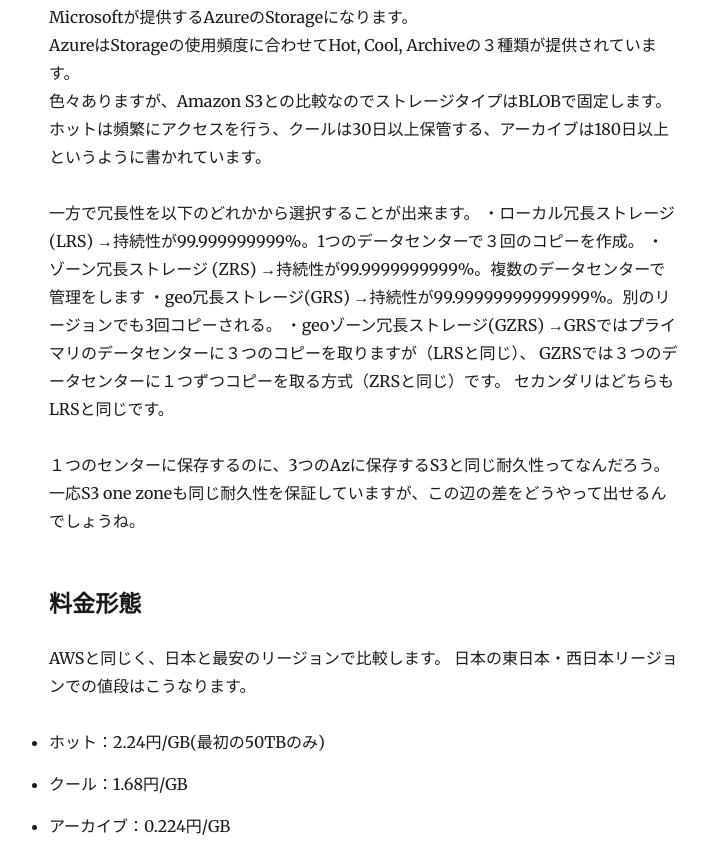
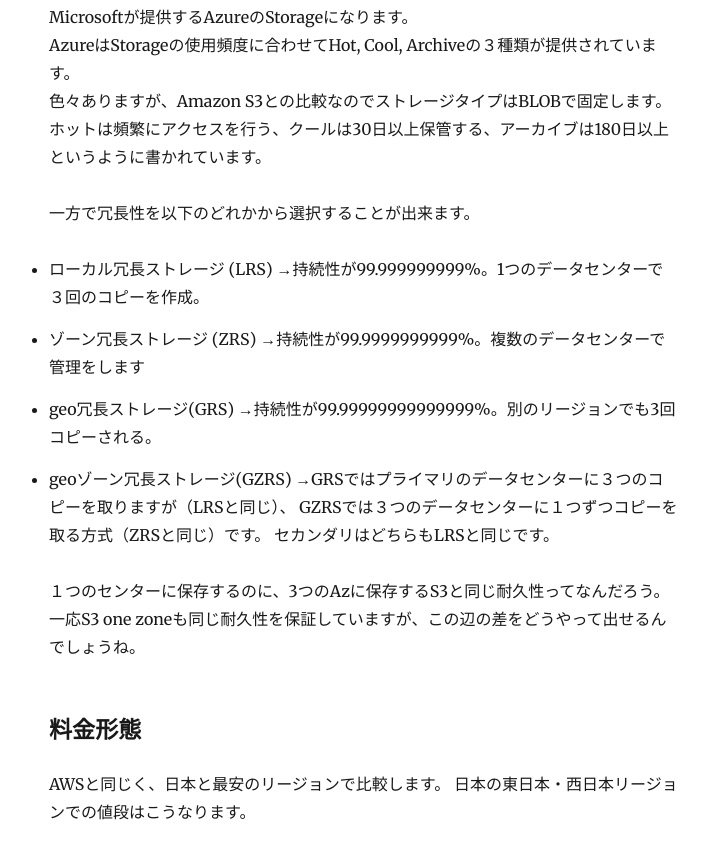
Before and after one commit to motsuhiro131/my-blog, a Gatsby site: page /20200820AzureStorageArchiveBackup/ in a window 1280 px wide. Shown: the part 763-1614 px from the top of the page, without its empty margins (276-984 px from the left). Built offline with nearby package versions, Linux system fonts and the light colour scheme; Gatsby itself is replaced by a stand-in of ours; some packages are replaced by stand-ins of ours.

Commit message:
20200820

```diff
--- a/content/blog/20200820AzureStorageArchiveBackup/index.md
+++ b/content/blog/20200820AzureStorageArchiveBackup/index.md
@@ -14,13 +14,13 @@
 ホットは頻繁にアクセスを行う、クールは30日以上保管する、アーカイブは180日以上というように書かれています。
 
 一方で冗長性を以下のどれかから選択することが出来ます。
-・ローカル冗長ストレージ (LRS)
+ - ローカル冗長ストレージ (LRS)
 →持続性が99.999999999%。1つのデータセンターで３回のコピーを作成。
-・ゾーン冗長ストレージ (ZRS)
+ - ゾーン冗長ストレージ (ZRS)
 →持続性が99.9999999999%。複数のデータセンターで管理をします
-・geo冗長ストレージ(GRS)
+ - geo冗長ストレージ(GRS)
 →持続性が99.99999999999999%。別のリージョンでも3回コピーされる。
-・geoゾーン冗長ストレージ(GZRS)
+ - geoゾーン冗長ストレージ(GZRS)
 →GRSではプライマリのデータセンターに３つのコピーを取りますが（LRSと同じ）、
 GZRSでは３つのデータセンターに１つずつコピーを取る方式（ZRSと同じ）です。
 セカンダリはどちらもLRSと同じです。
@@ -41,6 +41,7 @@
  - ホット：2.0608円/GB(最初の50TBのみ)
  - クール：1.12円/GB
  - アーカイブ：0.11088円/GB
+
 同じく2TB使うと想定するとそれぞれ4121円、2240円、221円ほどになります。
 ちなみに最安の値段は0.00099ドル/GBとAWS Glacier Archiveと同じ値段になりますが、
 ホットの値段はAmazon S3標準よりも安いんですね。
```
